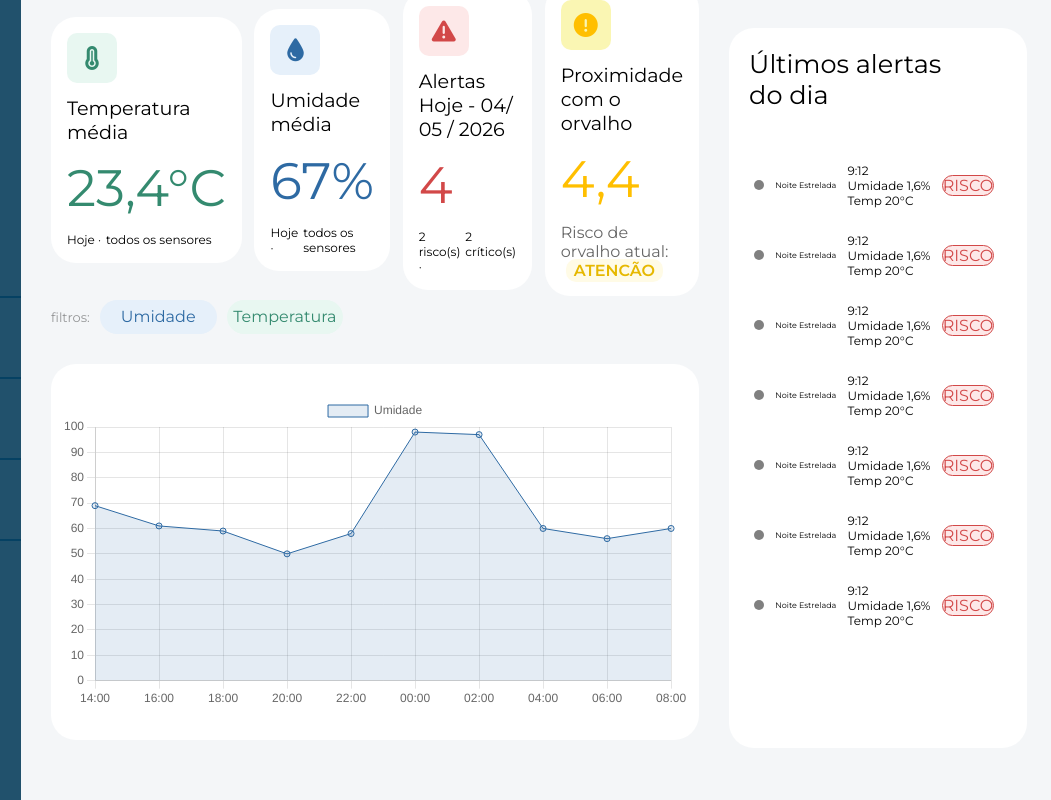
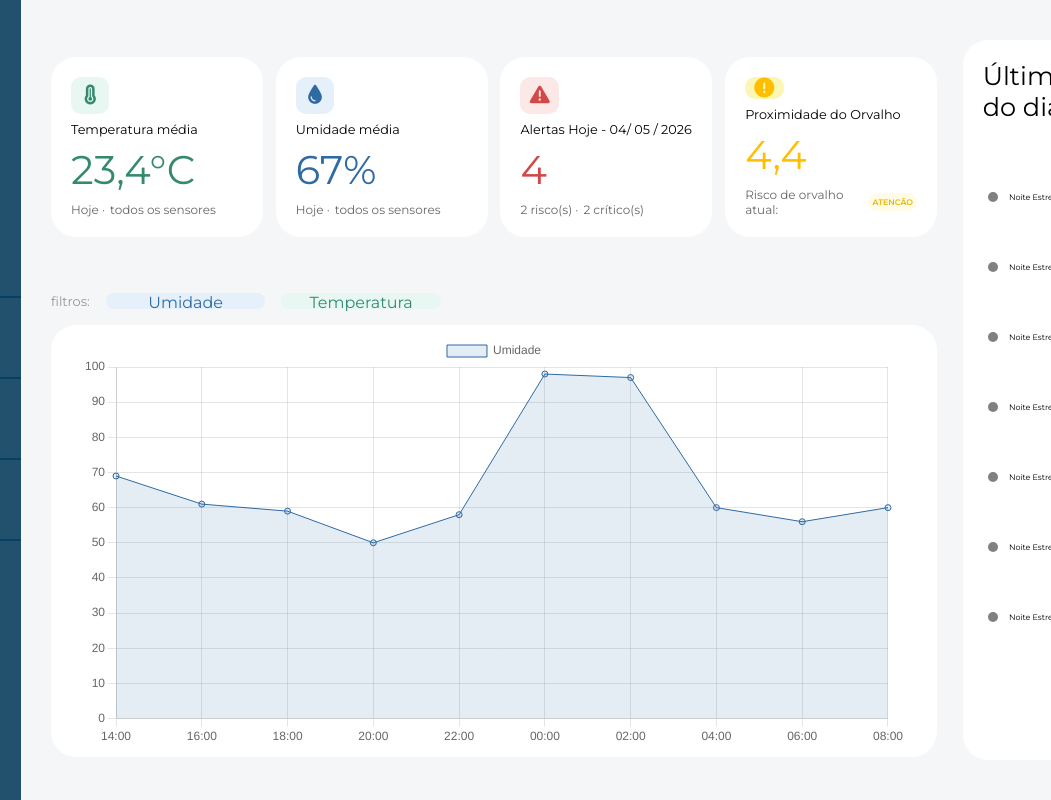
Before and after one commit to Thermus-project-PI/Site-Institucional, a website: page src/dashboard/index.html in a window 1280 px wide. Shown: the full height of the page, 229-1280 px from the left. Drawn offline with nearby package versions, Linux system fonts and the light colour scheme.

Commit message:
fix: responsividade 2.0

```diff
--- a/src/dashboard/index.html
+++ b/src/dashboard/index.html
@@ -74,7 +74,7 @@
                             <h2>todos os sensores</h2>
                         </div>
                     </div>
-                    <div class="card">
+                    <div class="card" onclick="window.location.href='./alertas.html'" style="cursor: pointer;">
                         <div class="icon-container icon-red">
                             <i class="fa-solid fa-triangle-exclamation"></i>
                         </div>
@@ -95,13 +95,14 @@
                             </div>
 
                         <div class="card-title">
-                            <h1>Proximidade com o orvalho</h1>
+                            <h1>Proximidade do Orvalho</h1>
                         </div>
                         <div class="main-info main-info-yellow">
                             <h1>4,4</h1>
                         </div>
                         <div class="sub-info point-risc">
-                           <p>Risco de orvalho atual: <span>ATENCÃO</span> </p>
+                           <h2>Risco de orvalho atual: </h2>
+                           <span>ATENCÃO</span>
                         </div>
                     </div>
                 </div>
--- a/src/styles/stylesDashboard.css
+++ b/src/styles/stylesDashboard.css
@@ -137,60 +137,56 @@ aside{
 /* main */
 
 main{
-    width: 1fr;
-    height: 100vh;
-    max-width: 100%;
+    display: flex;
+    align-items: center;
+    justify-content: center;
 
-    display: grid;
-    grid-template-columns: 1fr 300px;
-    flex-direction: column;
-
-    padding: 0px 30px 0px 30px;
-    gap: 30px;
+    padding: 0px 30px;
+    gap: 2vw;
 
     background-color: #F4F6F8;
 }
 
 .left{
-    width: 1fr;
+    width: 80%;
     height: 100vh;
 
     display: flex;
-    justify-content: center;
+    justify-content: space-evenly;
     align-items: center;
     flex-direction: column;
-
-    gap: 10vh;
 }
 
 .right{
-    width: 300px;
+    width: 20%;
     height: 100vh;
 
     display: flex;
-    align-items: flex-start;
-    margin-top: 3.5vh;
+    align-items: center;
 }
 
 .cards-container{
     width: 100%;
-    height: 20%;
+    height: 30%;
 
     display: flex;
     align-items: center;
     justify-content: center;
+
     gap: 1vw;
 }
 
 .card{
-    width: 100%;
+    flex: 1;
 
+    height: 75%;
+    padding: 20px;
     display: flex;
     align-items: flex-start;
     flex-direction: column;
 
-    padding:2vh;
-    gap: 1vw;
+    gap: 1vh;
+
 
     background-color: white;
     border-radius: 25px;
@@ -203,8 +199,8 @@ main{
 }
 
 .icon-container{
-    width:50px;
-    height: 50px;
+    width:3vw;
+    height: 5vh;
 
     display: flex;
     align-items: center;
@@ -212,7 +208,7 @@ main{
 
     border-radius: 10px;
 
-    font-size: 1.5rem;
+    font-size: 2.5vh;
 }
 
 .icon-green{color:#348A6F; background-color: #E8F7F1;}
@@ -221,11 +217,11 @@ main{
 .icon-yellow{color: rgb(255, 191, 0);background-color: rgb(250, 246, 179);}
 
 .card-title{
-    font-size: 0.6rem;
+    font-size: 0.8vh;
 }
 
 .main-info{
-    font-size: 1.6rem;
+    font-size: 2.5vh;
 }
 
 .main-info-green{color:#348A6F;}
@@ -235,42 +231,39 @@ main{
 
 .sub-info{
     display: flex;
-    gap: 5px;
+    gap: 0.4vw;
 
-    font-size: 0.5rem;
-}
-
-.point-risc p{
     margin: 0;
-    font-size: 1rem;
+    font-size: 1vh;
     color: rgba(0, 0, 0, 0.6);
 }
 
 .point-risc span{
-    font-weight: 600;
+    display: flex;
+    align-self: center;
+
+    font-weight: 600; ;
+    font-size: 1vh;
+    padding: 0.5vh;
     color: #E6B800;
     background-color: #FFFBE6;
-    padding: 2px 8px;
     border-radius: 10px;
-    margin-left: 5px;
 }
 
 /*  Gráficos  */
 
 .charts{
     width: 100%;
-    height: 55%;
+    height: 60%;
 
     display: flex;
     flex-direction: column;
-    align-items: center;
-    justify-content: center;
-    gap: 30px;
+    gap: 2vh;
 }
 
 .chart{
     width: 100%;
-    height: 100%;
+    height: 90%;
 
     background-color: white;
     border-radius: 25px;
@@ -290,12 +283,12 @@ main{
 
 .buttons{
     width: 100%;
-    height: 40px;
+    height: fit-content;
 
     display: flex;
     justify-content: flex-start;
     align-items: center;
-    gap: 10px;
+    gap: 2vh;
 }
 
 .buttons h1{
@@ -305,7 +298,7 @@ main{
 
 .btn-chart{
     width: 18%;
-    height: 100%;
+    height: 2vh;
 
     border: none;
     border-radius: 50px;
```
